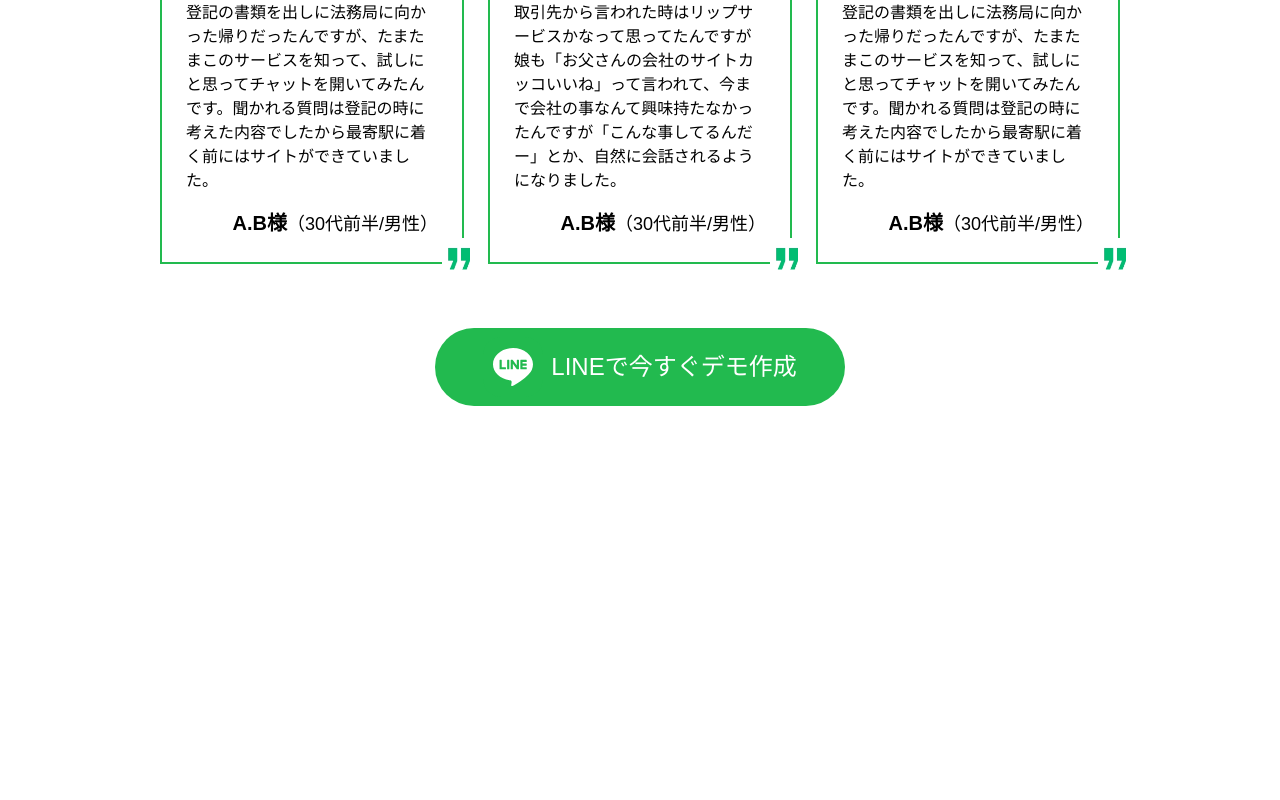
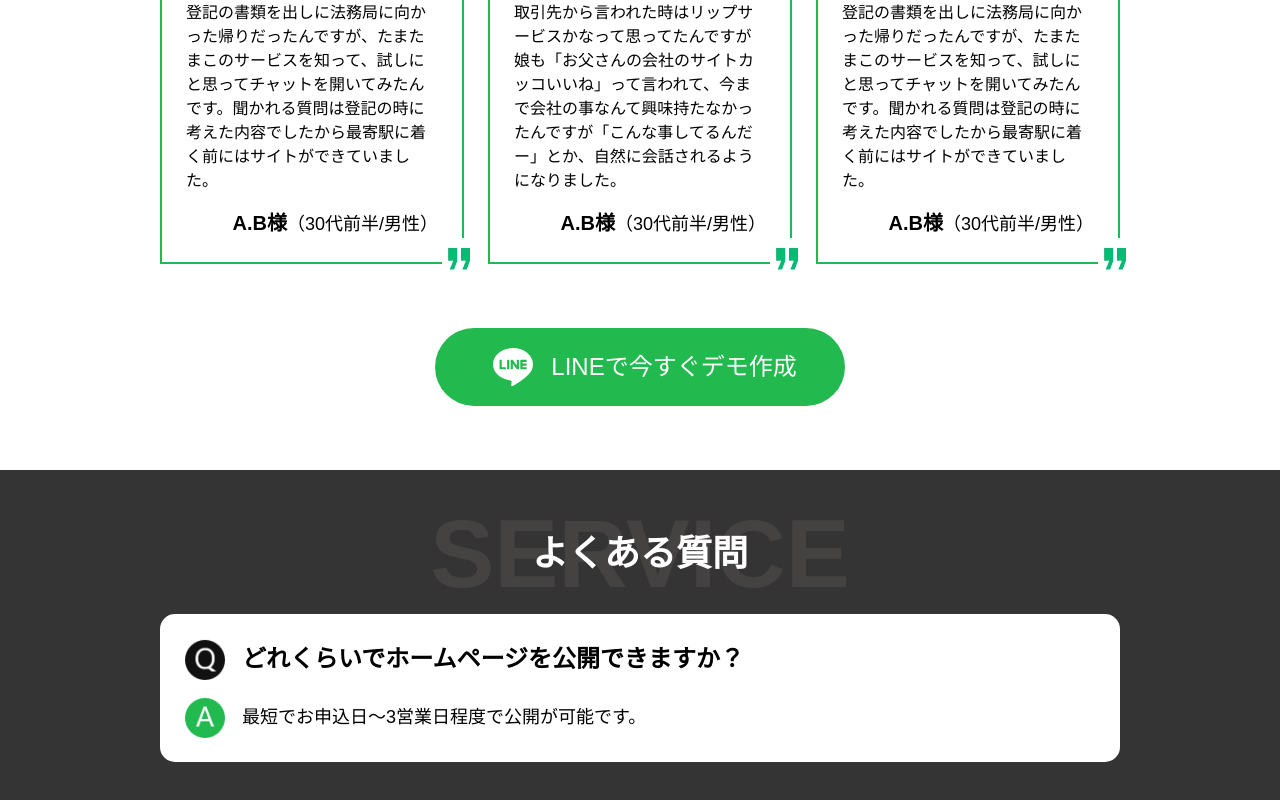
Before and after one commit to zulqarnain1231/min, a Next.js app: page / in a window 1280 px wide. Shown: the part 4493-5293 px from the top of the page. Before the commit the page ends 4963 px from the top, so only its background shows below. Built offline with nearby package versions, Linux system fonts and the light colour scheme; a web font is replaced by a local one.

Commit message:
created faq card

```diff
--- /dev/null
+++ b/components/Home/Faqs/FaqCard.tsx
@@ -0,0 +1,42 @@
+import React from "react";
+import Image from "next/image";
+
+interface Props {
+  question: string;
+  answer: string;
+}
+
+const FaqCard: React.FC<Props> = ({ question, answer }: Props) => {
+  return (
+    <div className="md:w-[90%] xl:w-[80%] w-full flex flex-col items-start justify-start gap-4 bg-white-main rounded-[15px] md:p-6 p-4">
+      <div className="w-full flex items-center justify-start gap-4">
+        <div className="relative h-[42px] w-[42px] flex-shrink-0">
+          <Image
+            className="w-full h-full pointer-events-none object-contain"
+            src={"/Assets/Faq/Q.png"}
+            alt=""
+            fill
+          />
+        </div>
+        <p className="text-black-main text-left sm:text-2xl text-xl font-semibold">
+          {question}
+        </p>
+      </div>
+      <div className="w-full flex items-center justify-start gap-4">
+        <div className="relative h-[42px] w-[42px] flex-shrink-0">
+          <Image
+            className="w-full h-full pointer-events-none object-contain"
+            src={"/Assets/Faq/A.png"}
+            alt=""
+            fill
+          />
+        </div>
+        <p className="text-black-main text-left sm:text-lg text-base font-medium">
+          {answer}
+        </p>
+      </div>
+    </div>
+  );
+};
+
+export default FaqCard;
--- /dev/null
+++ b/components/Home/Faqs/Faqs.tsx
@@ -0,0 +1,49 @@
+import SectionTitle from "@/components/Shared/Typography/SectionTitle";
+import ComponentWrapper from "@/components/Shared/Wrappers/ComponentWrapper";
+import Image from "next/image";
+import React from "react";
+
+const Faqs = () => {
+  return (
+    <ComponentWrapper id="faq" style="w-full lg:py-16 py-10 bg-black-secondary">
+      <div className="w-full flex flex-col items-center justify-start gap-10">
+        <SectionTitle
+          english="SERVICE"
+          japnese="よくある質問"
+          englishStyle="text-[#454242]"
+          japneseStyle="text-white-main"
+        />
+        <div className="md:w-[90%] xl:w-[80%] w-full flex flex-col items-start justify-start gap-4 bg-white-main rounded-[15px] md:p-6 p-4">
+          <div className="w-full flex items-center justify-start gap-4">
+            <div className="relative h-[42px] w-[42px] flex-shrink-0">
+              <Image
+                className="w-full h-full pointer-events-none object-contain"
+                src={"/Assets/Faq/Q.png"}
+                alt=""
+                fill
+              />
+            </div>
+            <p className="text-black-main text-left sm:text-2xl text-xl font-semibold">
+              どれくらいでホームページを公開できますか？
+            </p>
+          </div>
+          <div className="w-full flex items-center justify-start gap-4">
+            <div className="relative h-[42px] w-[42px] flex-shrink-0">
+              <Image
+                className="w-full h-full pointer-events-none object-contain"
+                src={"/Assets/Faq/A.png"}
+                alt=""
+                fill
+              />
+            </div>
+            <p className="text-black-main text-left sm:text-lg text-base font-medium">
+              最短でお申込日〜3営業日程度で公開が可能です。
+            </p>
+          </div>
+        </div>
+      </div>
+    </ComponentWrapper>
+  );
+};
+
+export default Faqs;
--- a/pages/index.tsx
+++ b/pages/index.tsx
@@ -8,6 +8,7 @@ import Services from "@/components/Home/Services/Services";
 import Samples from "@/components/Home/Samples/Samples";
 import Price from "@/components/Home/Price";
 import Voice from "@/components/Home/Voice/Voice";
+import Faqs from "@/components/Home/Faqs/Faqs";
 
 const zen = Zen_Maru_Gothic({
   subsets: ["latin"],
@@ -27,6 +28,7 @@ export default function Home() {
       <Samples />
       <Price />
       <Voice />
+      <Faqs />
     </main>
   );
 }
--- a/tailwind.config.ts
+++ b/tailwind.config.ts
@@ -15,6 +15,7 @@ const config: Config = {
         },
         black: {
           main: "#000000",
+          secondary: "#343434",
         },
         white: {
           main: "#FFFFFF",
```
Also changed, not shown: public/Assets/Faq/A.png (added), public/Assets/Faq/Q.png (added).
